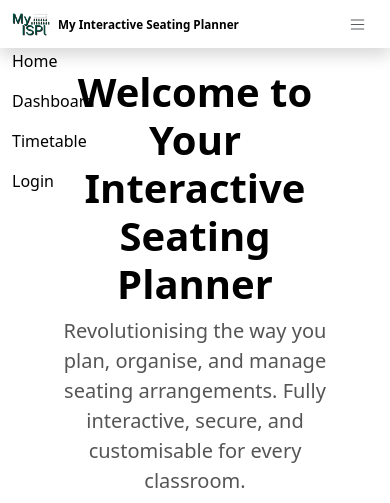
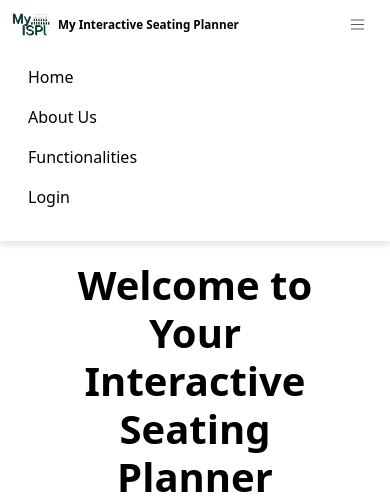
Before and after one commit to M1k3ez/burnsideseatingplanner, a Flask app: page / in a window 390 px wide, after a click that opens the changed part. Shown: the top 503 px of the page. Run offline with Flask 3, Linux system fonts and the light colour scheme; parts of the project's set-up code (start-up, migrations or seed data) failed here and were passed over; some libraries are stand-ins or nearby versions.

Commit message:
Update dashboard and navigation bar for logged in.
- Added login logout checker.
- Added navbar.js for Hamburger menu and logout modal confirmation.
- Added logout warning confirmation.
- Navbar edited so that the navbar of admin, teacher, staff, and Network Administrator will have the difference.
- Added background colour for hamburger.
- Dedicated that staff will be logged in, and an admin will need to promote them to a teacher.
- Next, start to develop dashboard for teacher.

```diff
--- a/MyISPl/app.py
+++ b/MyISPl/app.py
@@ -23,6 +23,16 @@ def tos():
     return render_template('terms_of_service.html')
 
 
+@app.route('/functionalities')
+def functionalities():
+    return render_template('functionalities.html')
+
+
+@app.route('/aboutus')
+def aboutus():
+    return render_template('aboutus.html')
+
+
 if __name__ == '__main__':
     with app.app_context():
         db.create_all()
--- a/MyISPl/static/CSS/navcustom.css
+++ b/MyISPl/static/CSS/navcustom.css
@@ -1,7 +1,8 @@
 /* Custom styles */
 .navbar {
     background-color: white;
-    height: 3.75em;
+    min-height: 3.75em;
+    box-shadow: 0 4px 6px rgba(0, 0, 0, 0.1);
 }
 .navbar-brand img {
     max-width: 5vw;
@@ -18,14 +19,11 @@
 .navbar-toggler {
     border: none;
     border-color: rgba(0, 0, 0, 0.1);
-    font-size: 1.8em; /* Set hamburger menu size for normal screens */
+    font-size: 1.8em;
 }
 
 /* Mobile adjustments */
 @media (max-width: 768px) {
-    .navbar {
-        height: 3em;
-    }
     .navbar-brand img {
         max-width: 10vw;
         max-height: 6vw;
@@ -36,4 +34,35 @@
     .navbar-toggler {
         font-size: 0.7em;
     }
+    .navbar-collapse {
+        background-color: white;
+        padding: 1em;
+    }
 }
+
+/* Dropdown styles */
+.dropdown-menu {
+    border: 1px solid rgba(0,0,0,.15);
+    box-shadow: 0 0.5rem 1rem rgba(0,0,0,.175);
+}
+
+/* Ensure dropdown is visible on mobile */
+@media (max-width: 768px) {
+    .navbar-nav .dropdown-menu {
+        position: static;
+        float: none;
+    }
+}
+
+/* Modal styles */
+.modal-content {
+    border-radius: 0.5rem;
+}
+
+.modal-header {
+    border-bottom: none;
+}
+
+.modal-footer {
+    border-top: none;
+}
--- /dev/null
+++ b/MyISPl/templates/aboutus.html
@@ -0,0 +1,4 @@
+{% extends "template.html" %}
+{% block content %}
+<h1> About Us </h1>
+{% endblock %}
--- /dev/null
+++ b/MyISPl/templates/functionalities.html
@@ -0,0 +1,4 @@
+{% extends "template.html" %}
+{% block content %}
+<h1> Functionalities </h1>
+{% endblock %}
--- a/MyISPl/templates/nav.html
+++ b/MyISPl/templates/nav.html
@@ -7,34 +7,45 @@
     <link rel="stylesheet" href="/static/css/navcustom.css">
 </head>
 <body>
-    <nav class="navbar navbar-expand-lg shadow">
+<nav class="navbar navbar-expand-lg navbar-light bg-white">
   <div class="container-fluid">
     <a class="navbar-brand d-flex align-items-center" href="/">
       <img src="/static/images/logo.png" alt="Logo">
       <span class="ms-2">My Interactive Seating Planner</span>
     </a>
-
-            {# Hamburger menu for mobile screens #}
-            <button class="navbar-toggler" type="button" data-bs-toggle="collapse" data-bs-target="#navbarNav" aria-controls="navbarNav" aria-expanded="false" aria-label="Toggle navigation">
+    <button class="navbar-toggler" type="button" aria-controls="navbarNav" aria-expanded="false" aria-label="Toggle navigation">
       <span class="navbar-toggler-icon"></span>
     </button>
-
-            <!-- Navigation links -->
     <div class="collapse navbar-collapse" id="navbarNav">
       <ul class="navbar-nav ms-auto">
         <li class="nav-item">
           <a class="nav-link active" aria-current="page" href="/">Home</a>
         </li>
         <li class="nav-item">
-                        <a class="nav-link" href="#dashboard">Dashboard</a>
+          <a class="nav-link" href="{{ url_for('aboutus') }}">About Us</a>
         </li>
         <li class="nav-item">
-                        <a class="nav-link" href="#Timetable">Timetable</a>
+          <a class="nav-link" href="{{ url_for('functionalities') }}">Functionalities</a>
         </li>
-                    {# Show Logout link if user is authenticated, else show Login link #}
         {% if current_user.is_authenticated %}
           <li class="nav-item">
-                            <a class="nav-link" href="{{ url_for('auth.logout') }}">Logout</a>
+            {% if current_user.get_role() == "Teacher" %}
+              <a class="nav-link" href="{{ url_for('teacher.dashboard') }}">Teacher Dashboard</a>
+            {% elif current_user.get_role() == "Administrator" %}
+              <a class="nav-link" href="{{ url_for('administrator.dashboard') }}">Admin Dashboard</a>
+            {% elif current_user.get_role() == "Network Manager" %}
+              <a class="nav-link" href="{{ url_for('networkmanager.dashboard') }}">Network Manager Dashboard</a>
+            {% else %}
+              <a class="nav-link" href="{{ url_for('staff.dashboard') }}">Staff Dashboard</a>
+            {% endif %}
+          </li>
+          <li class="nav-item dropdown">
+            <a class="nav-link dropdown-toggle" href="#" id="userDropdown" role="button">
+              {{ current_user.first_name }} {{ current_user.last_name }}
+            </a>
+            <ul class="dropdown-menu dropdown-menu-end" aria-labelledby="userDropdown">
+              <li><a class="dropdown-item" href="#" id="logoutLink">Logout</a></li>
+            </ul>
           </li>
         {% else %}
           <li class="nav-item">
@@ -45,7 +56,25 @@
     </div>
   </div>
 </nav>
-    {# Bootstrap link #}
+<!-- Logout Confirmation Modal -->
+<div class="modal fade" id="logoutModal" tabindex="-1" aria-labelledby="logoutModalLabel" aria-hidden="true">
+  <div class="modal-dialog">
+    <div class="modal-content">
+      <div class="modal-header">
+        <h5 class="modal-title" id="logoutModalLabel">Confirm Logout</h5>
+        <button type="button" class="btn-close" data-bs-dismiss="modal" aria-label="Close"></button>
+      </div>
+      <div class="modal-body">
+        Are you sure you want to logout?
+      </div>
+      <div class="modal-footer">
+        <button type="button" class="btn btn-secondary" data-bs-dismiss="modal">Cancel</button>
+        <a href="{{ url_for('auth.logout') }}" class="btn btn-primary" id="confirmLogout">Logout</a>
+      </div>
+    </div>
+  </div>
+</div>
     <script src="https://cdn.jsdelivr.net/npm/bootstrap@5.3.0-alpha3/dist/js/bootstrap.bundle.min.js"></script>
+    <script src="{{ url_for('static', filename='JS/navbar.js') }}"></script>
 </body>
 </html>
```
Also changed, not shown: MyISPl/static/JS/navbar.js (added, +58 -0 lines). Lines whose indentation alone changed are shown as unchanged.
